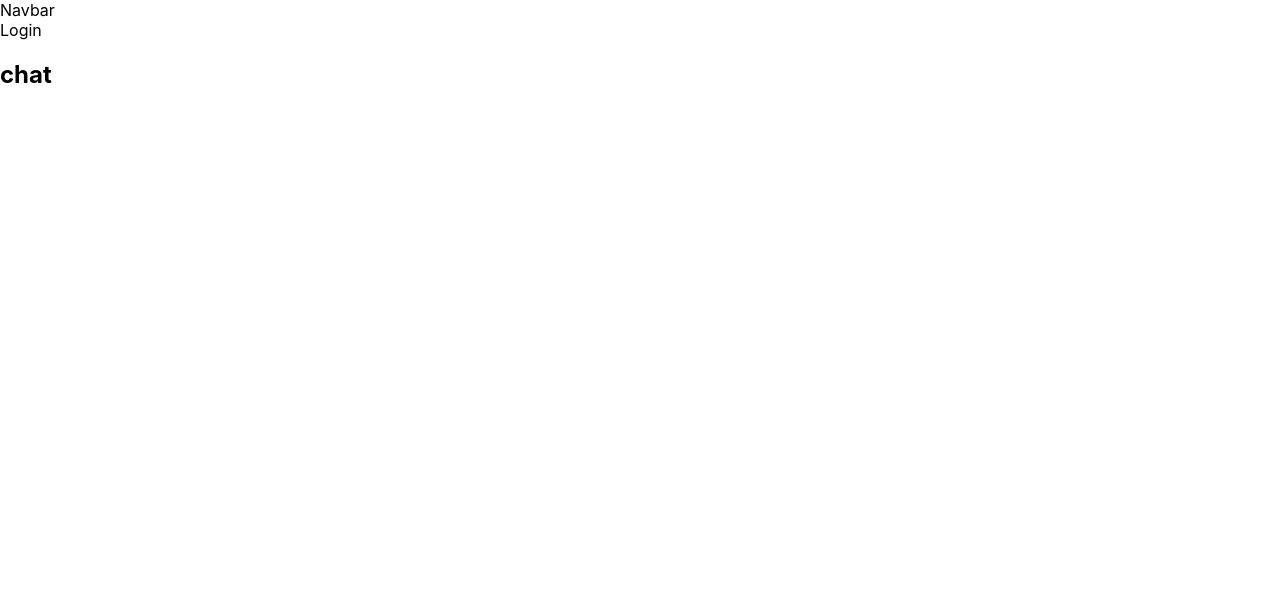
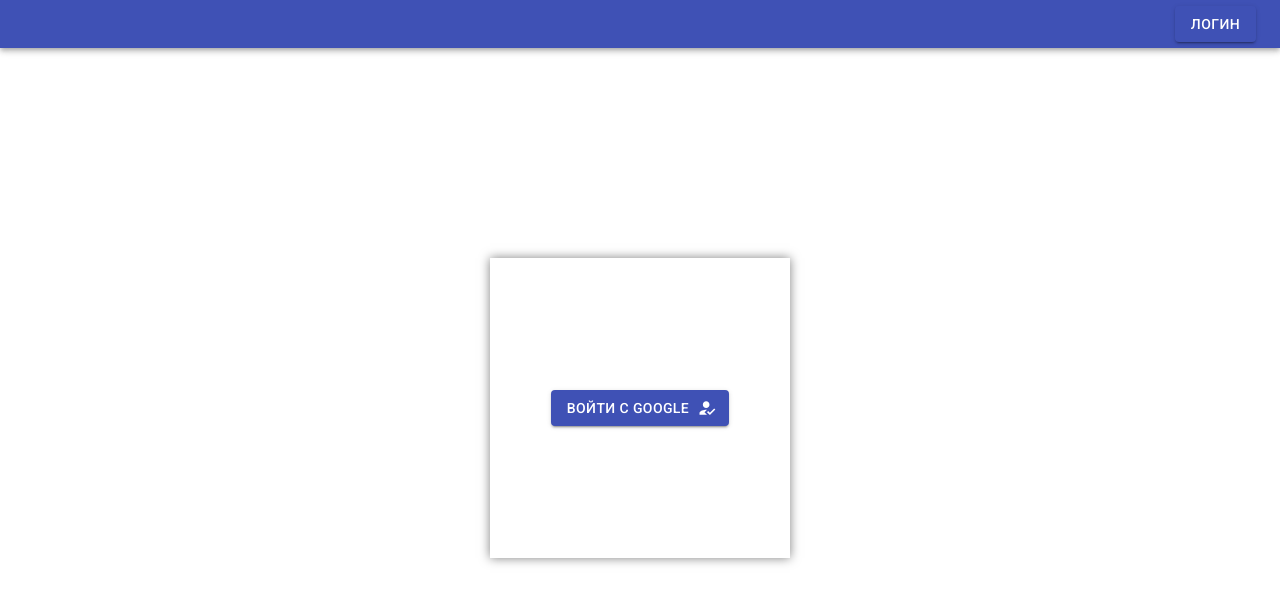
Before and after one commit to Pavel-Sol/chat-1.0, a React (Create React App) app: page /login in a window 1280 px wide. Shown: the top 604 px of the page. Built offline with nearby package versions, Linux system fonts and the light colour scheme.

Commit message:
верстка

```diff
--- a/package.json
+++ b/package.json
@@ -3,6 +3,8 @@
   "version": "0.1.0",
   "private": true,
   "dependencies": {
+    "@material-ui/core": "^4.11.4",
+    "@material-ui/icons": "^4.11.2",
     "@testing-library/jest-dom": "^5.12.0",
     "@testing-library/react": "^11.2.7",
     "@testing-library/user-event": "^12.8.3",
--- a/public/index.html
+++ b/public/index.html
@@ -24,6 +24,7 @@
       work correctly both with client-side routing and a non-root public URL.
       Learn how to configure a non-root public URL by running `npm run build`.
     -->
+    <link rel="stylesheet" href="https://fonts.googleapis.com/css?family=Roboto:300,400,500,700&display=swap" />
     <title>React App</title>
   </head>
   <body>
--- a/src/App.js
+++ b/src/App.js
@@ -7,7 +7,6 @@ function App() {
     <BrowserRouter>
       <Nabar />
       <AppRouter />
-      <h2>chat</h2>
     </BrowserRouter>
   );
 }
--- a/src/components/Chat.jsx
+++ b/src/components/Chat.jsx
@@ -1,7 +1,7 @@
 
 const Chat = () => {
    return(
-      <div>Chat</div>
+      <div>Chat7777</div>
    )
 }
 
--- a/src/components/Login.jsx
+++ b/src/components/Login.jsx
@@ -1,7 +1,18 @@
+import {Container, Grid, Button} from '@material-ui/core'
+import HowToRegIcon from '@material-ui/icons/HowToReg';;
 
 const Login = () => {
    return(
-      <div>Login</div>
+      <Container>
+         <div className="login__wrapper">
+            <div className="login__card">
+               <Button
+               variant="contained"
+               color="primary"
+               endIcon={<HowToRegIcon />} >войти с google</Button>
+            </div>
+         </div>
+      </Container>
    )
 }
 
--- a/src/components/Navbar.jsx
+++ b/src/components/Navbar.jsx
@@ -1,7 +1,24 @@
+import {Toolbar, AppBar, Grid, Button} from '@material-ui/core'
+import {NavLink} from 'react-router-dom'
+
+import { LOGIN_ROUTE} from '../utils/consts'
 
 const Navbar = () => {
+   const user = false
+
    return(
-      <div>Navbar</div>
+      <AppBar position="static">
+         <Toolbar variant="dense">
+            <Grid container justify='flex-end'>
+               {user
+               ?<Button className='test' color='primary' variant='contained'>ВЫЙТИ</Button>
+               :<NavLink to={LOGIN_ROUTE}>
+                  <Button color='primary' variant='contained'>ЛОГИН</Button>
+               </NavLink>
+               }
+            </Grid>
+         </Toolbar>
+      </AppBar>
    )
 }
 
--- a/src/index.css
+++ b/src/index.css
@@ -1,13 +1,38 @@
+* {
+  box-sizing: border-box;
+  margin: 0;
+  padding: 0;
+  outline: 0;
+}
+
 body {
   margin: 0;
-  font-family: -apple-system, BlinkMacSystemFont, 'Segoe UI', 'Roboto', 'Oxygen',
-    'Ubuntu', 'Cantarell', 'Fira Sans', 'Droid Sans', 'Helvetica Neue',
-    sans-serif;
+  font-family: -apple-system, BlinkMacSystemFont, 'Segoe UI', 'Roboto', 'Oxygen', 'Ubuntu',
+    'Cantarell', 'Fira Sans', 'Droid Sans', 'Helvetica Neue', sans-serif;
   -webkit-font-smoothing: antialiased;
   -moz-osx-font-smoothing: grayscale;
 }
 
-code {
-  font-family: source-code-pro, Menlo, Monaco, Consolas, 'Courier New',
-    monospace;
+a,
+a:hover,
+a:visited,
+a:active {
+  text-decoration: none;
 }
+
+.login__wrapper {
+  width: 100%;
+  height: 90vh;
+  display: flex;
+  justify-content: center;
+  align-items: center;
+}
+
+.login__card {
+  flex: 0 1 300px;
+  height: 300px;
+  box-shadow: 0 0 10px rgba(0, 0, 0, 0.5);
+  display: flex;
+  justify-content: center;
+  align-items: center;
+}
```
Also changed, not shown: 1 other file (tests, documents, lock files or other folders).
